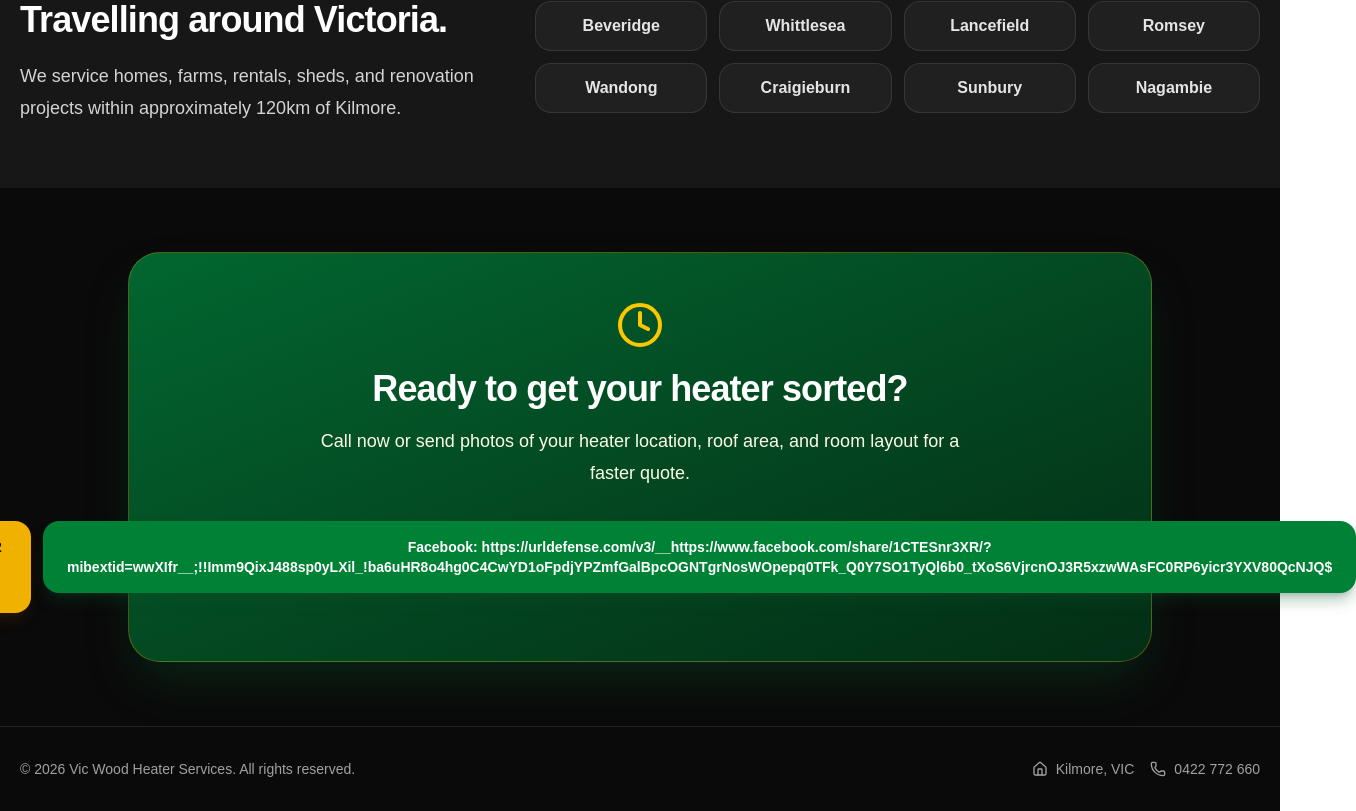
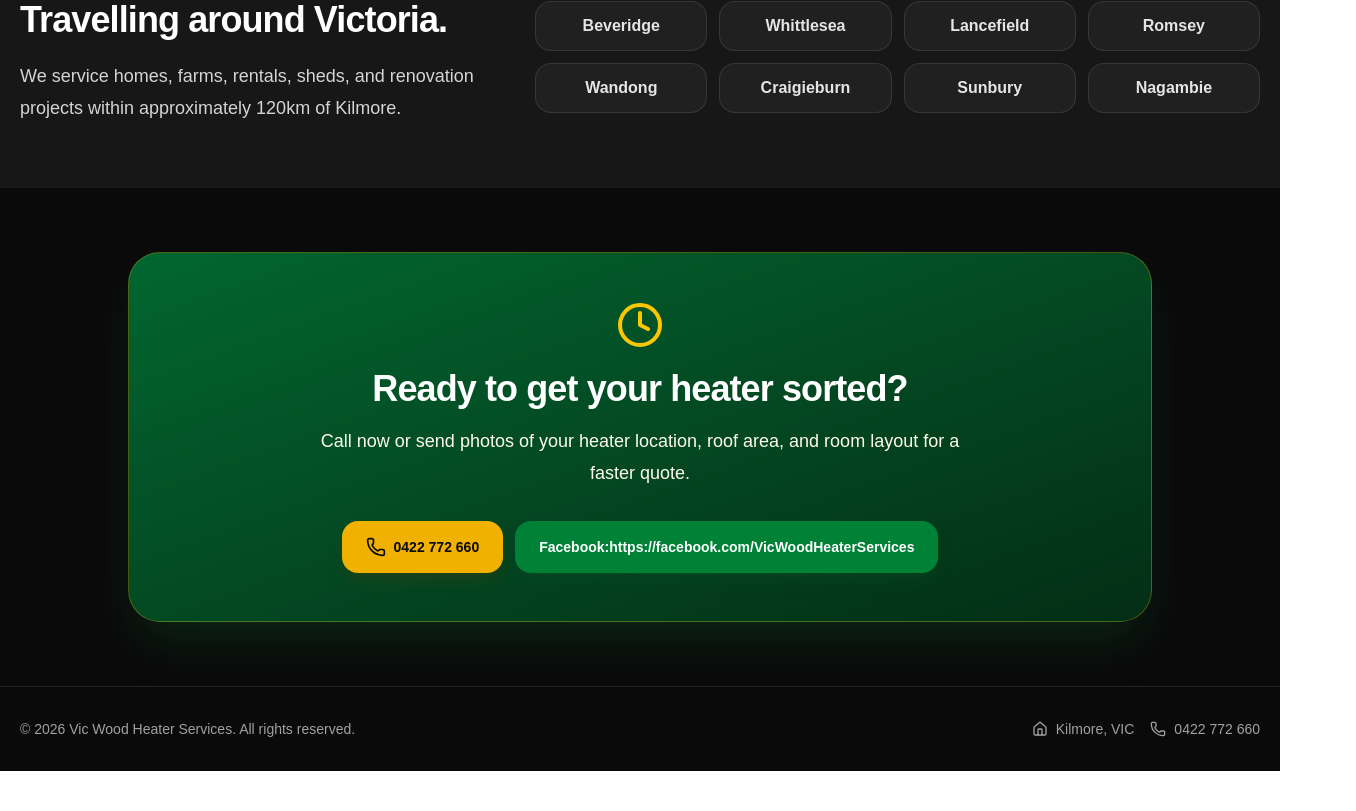
Before and after one commit to danfleming2685-boop/vicwoodheating-website, a Next.js app: page / in a window 1280 px wide. Shown: the part 2477-3288 px from the top of the page, 1356 px wide, since content can reach past the window. After the commit the page ends 3248 px from the top, so only its background shows below. Built offline with nearby package versions, Linux system fonts and the light colour scheme.

Commit message:
Update page.tsx

```diff
--- a/app/page.tsx
+++ b/app/page.tsx
@@ -118,7 +118,7 @@ export default function VicWoodHeaterServicesWebsite() {
                 </button>
               </a>
               <a
-                href="https://urldefense.com/v3/__https://www.facebook.com/share/1CTESnr3XR/?mibextid=wwXIfr__;!!Imm9QixJ488sp0yLXil_!ba6uHR8o4hg0C4CwYD1oFpdjYPZmfGalBpcOGNTgrNosWOpepq0TFk_Q0Y7SO1TyQl6b0_tXoS6VjrcnOJ3R5xzwWAsFC0RP6yicr3YXV80QcNJQ$"
+                href="https://facebook.com/VicWoodHeaterServices"
                 target="_blank"
                 rel="noreferrer"
               >
@@ -293,11 +293,11 @@ export default function VicWoodHeaterServicesWebsite() {
               </button>
             </a>
             <a
-              href="https://urldefense.com/v3/__https://www.facebook.com/share/1CTESnr3XR/?mibextid=wwXIfr__;!!Imm9QixJ488sp0yLXil_!ba6uHR8o4hg0C4CwYD1oFpdjYPZmfGalBpcOGNTgrNosWOpepq0TFk_Q0Y7SO1TyQl6b0_tXoS6VjrcnOJ3R5xzwWAsFC0RP6yicr3YXV80QcNJQ$"
+              href="https://facebook.com/VicWoodHeaterServices"
               target="_blank"
               rel="noreferrer"
             >
-              <button className={buttonClass}>Facebook: https://urldefense.com/v3/__https://www.facebook.com/share/1CTESnr3XR/?mibextid=wwXIfr__;!!Imm9QixJ488sp0yLXil_!ba6uHR8o4hg0C4CwYD1oFpdjYPZmfGalBpcOGNTgrNosWOpepq0TFk_Q0Y7SO1TyQl6b0_tXoS6VjrcnOJ3R5xzwWAsFC0RP6yicr3YXV80QcNJQ$</button>
+              <button className={buttonClass}>Facebook:https://facebook.com/VicWoodHeaterServices </button>
             </a>
           </div>
         </div>
```
